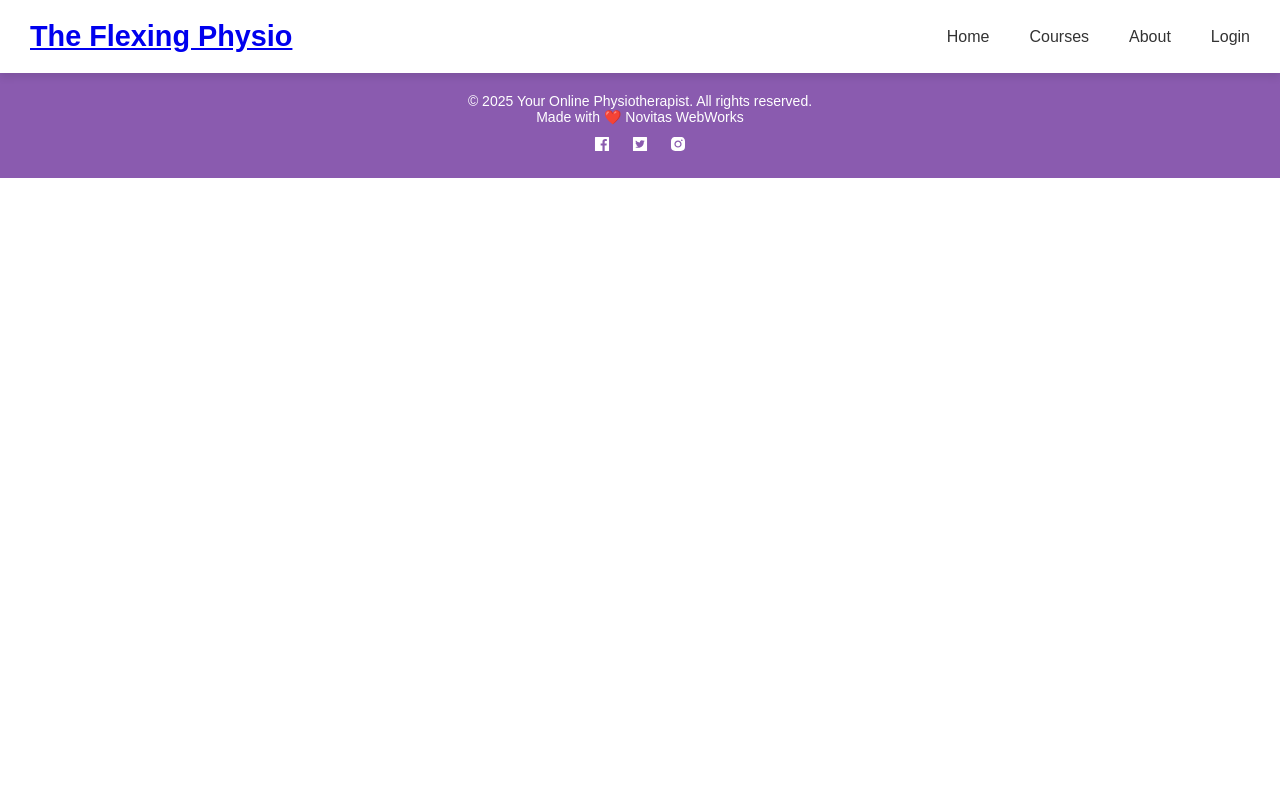
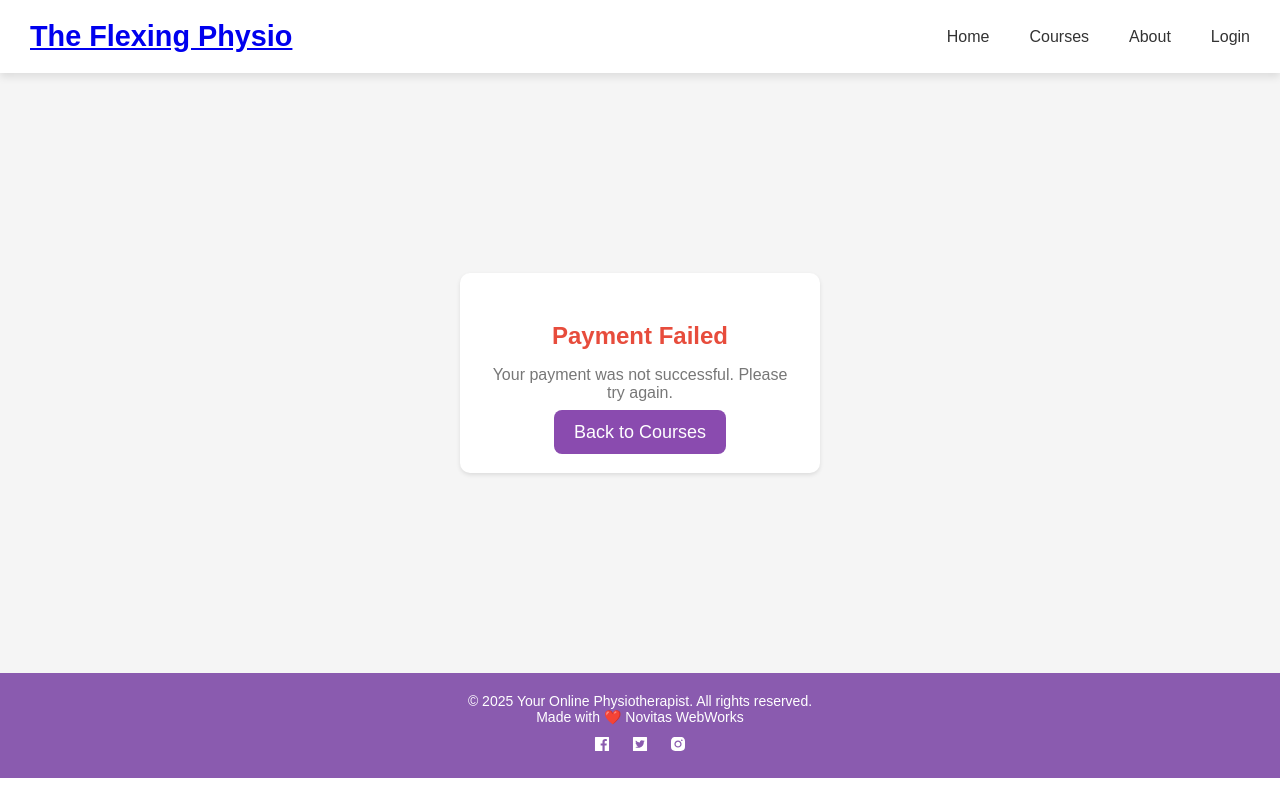
Before and after one commit to ambaskaryash/onlinevideosplatform-frontend, a React (Vite) app: page /payment-failed in a window 1280 px wide. Built offline with nearby package versions, Linux system fonts and the light colour scheme; no server answers.

Commit message:
handling payment errors and cancelation

```diff
--- a/src/App.jsx
+++ b/src/App.jsx
@@ -21,6 +21,7 @@ import CourseStudy from "./pages/coursestudy/CourseStudy";
 import Dashboard from "./pages/dashboard/Dashboard";
 import Home from "./pages/home/Home";
 import Lecture from "./pages/lecture/Lecture";
+import PaymentFailed from "./pages/paymentfailed/PaymentFailed";
 import PaymentSuccess from "./pages/paymentsuccess/PaymentSuccess";
 
 const App = () => {
@@ -62,6 +63,7 @@ const App = () => {
               path="/payment-success/:id"
               element={isAuth ? <PaymentSuccess user={user} /> : <Login />}
             />
+            <Route path="/payment-failed" element={<PaymentFailed />} />
             <Route
               path="/:id/dashboard"
               element={isAuth ? <Dashboard user={user} /> : <Login />}
--- a/src/pages/coursedescription/CourseDescription.jsx
+++ b/src/pages/coursedescription/CourseDescription.jsx
@@ -76,21 +76,43 @@ const CourseDescription = ({ user }) => {
             console.error("Razorpay Verification Error:", error);
             toast.error(error.response ? error.response.data.message : "An error occurred during verification");
             setLoading(false);
+            navigate("/payment-failed"); // Redirect to payment failed page
           }
+        },
+        prefill: {
+          name: user.name,
+          email: user.email,
+          contact: "",
+        },
+        notes: {
+          address: "The Flexing Physio",
         },
         theme: {
           color: "#8a4baf",
         },
+        modal: {
+          ondismiss: function () {
+            setLoading(false);
+            toast.error("Payment cancelled");
+            navigate("/payment-failed"); // Redirect if payment is dismissed
+          },
+        },
       };
 
       const razorpay = new window.Razorpay(options);
-      razorpay.open();
+      razorpay.open().catch((err) => {
+        console.error("Razorpay Open Error:", err);
+        setLoading(false);
+        toast.error("Payment failed");
+        navigate("/payment-failed"); // Navigate to payment failed on error
+      });
     } catch (error) {
       console.error("Razorpay Checkout Error:", error);
       toast.error(
         error.response ? error.response.data.message : "An error occurred during checkout"
       );
       setLoading(false);
+      navigate("/payment-failed"); // Redirect on checkout error
     }
   };
 
--- /dev/null
+++ b/src/pages/paymentfailed/PaymentFailed.jsx
@@ -0,0 +1,19 @@
+import React from "react";
+import "./paymentfailed.css";
+import { Link } from "react-router-dom";
+
+const PaymentFailed = () => {
+  return (
+    <div className="payment-failed-page">
+      <div className="failed-message">
+        <h2>Payment Failed</h2>
+        <p>Your payment was not successful. Please try again.</p>
+        <Link to="/courses" className="common-btn">
+          Back to Courses
+        </Link>
+      </div>
+    </div>
+  );
+};
+
+export default PaymentFailed;
--- /dev/null
+++ b/src/pages/paymentfailed/paymentfailed.css
@@ -0,0 +1,32 @@
+.payment-failed-page {
+    display: flex;
+    align-items: center;
+    justify-content: center;
+    height: 75vh;
+    background-color: #f5f5f5;
+  }
+
+  .failed-message {
+    background-color: #fff;
+    padding: 30px;
+    border-radius: 10px;
+    box-shadow: 0px 2px 4px rgba(0, 0, 0, 0.1);
+    text-align: center;
+    width: 300px;
+  }
+
+  .failed-message h2 {
+    font-size: 24px;
+    color: #e74c3c; /* Red color for error */
+    margin-bottom: 15px;
+  }
+
+  .failed-message p {
+    font-size: 16px;
+    color: #777;
+    margin-bottom: 20px;
+  }
+
+  .failed-message a {
+    text-decoration: none;
+  }
```
